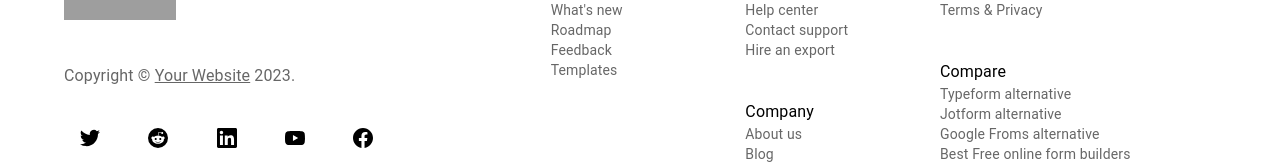
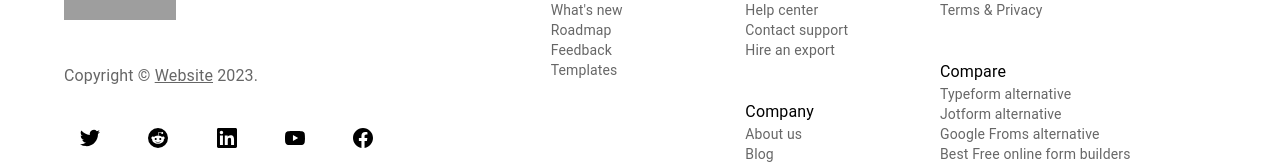
Before and after one commit to zeromcy/WebSite, a React (Create React App) app: page / in a window 1280 px wide. Shown: the part 10753-10917 px from the top of the page. Built offline with nearby package versions, Linux system fonts and the light colour scheme; grey boxes are pictures that could not be loaded.

Commit message:
style: 修改foot名称;

```diff
--- a/src/components/home/foot/copyright.js
+++ b/src/components/home/foot/copyright.js
@@ -7,7 +7,7 @@ export default function Copyright(props) {
       <Typography variant="body1" color="text.secondary"  {...props}>
         {'Copyright © '}
         <Link color="inherit" href="#">
-          Your Website
+          Website
         </Link>{' '}
         {new Date().getFullYear()}
         {'.'}
```
